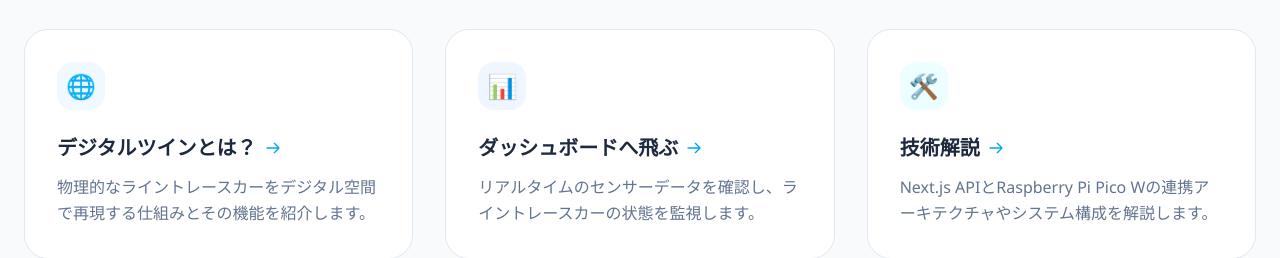
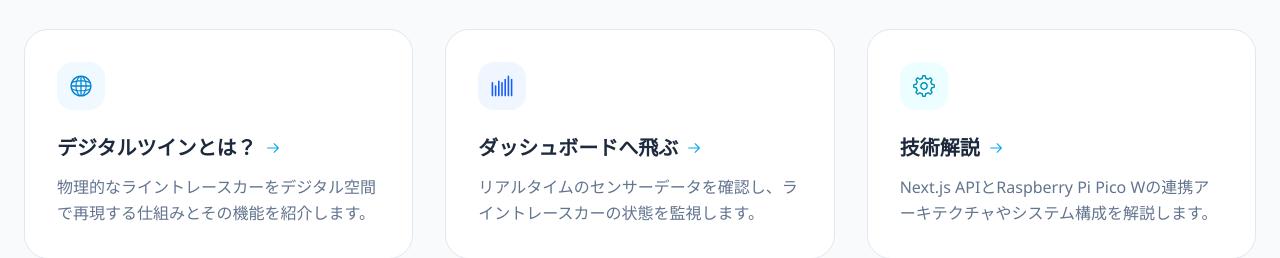
Before and after one commit to Juna1013/4th-PBL-front, a Next.js app: page / in a window 1280 px wide. Shown: the part 414-672 px from the top of the page. Built offline with nearby package versions, Linux system fonts and the light colour scheme.

Commit message:
アイコンを絵文字からRadix Iconsに変更

```diff
--- a/package.json
+++ b/package.json
@@ -9,6 +9,7 @@
     "lint": "eslint"
   },
   "dependencies": {
+    "@radix-ui/react-icons": "^1.3.2",
     "@tailwindcss/typography": "^0.5.19",
     "gray-matter": "^4.0.3",
     "next": "16.1.0",
--- a/src/app/dashboard/page.tsx
+++ b/src/app/dashboard/page.tsx
@@ -4,6 +4,7 @@ import { useTelemetry } from '@/hooks/useTelemetry';
 import { useEffect, useState, useRef } from 'react';
 import Navigation from '@/components/Navigation';
 import LineVisualizer from '@/components/dashboard/LineVisualizer';
+import { RocketIcon, TargetIcon, ClipboardCopyIcon, CodeIcon, UpdateIcon } from '@radix-ui/react-icons';
 
 export default function Dashboard() {
     const { data, dataCount, error } = useTelemetry(500);
@@ -103,7 +104,9 @@ export default function Dashboard() {
                         {/* デジタルツイン可視化 */}
                         <section>
                             <div className="flex items-center gap-3 mb-6">
-                                <div className="p-2 bg-sky-100/50 rounded-lg text-xl">🏎️</div>
+                                <div className="p-2 bg-sky-100/50 rounded-lg text-xl flex items-center justify-center">
+                                    <RocketIcon className="w-6 h-6 text-sky-600" />
+                                </div>
                                 <div>
                                     <h2 className="text-xl font-semibold text-slate-800">Digital Twin Monitor</h2>
                                     <p className="text-xs text-slate-500">Real-time 2D Visualization</p>
@@ -121,7 +124,9 @@ export default function Dashboard() {
                         <section>
                             <div className="flex justify-between items-center mb-6">
                                 <div className="flex items-center gap-3">
-                                    <div className="p-2 bg-blue-100/50 rounded-lg text-xl">📍</div>
+                                    <div className="p-2 bg-blue-100/50 rounded-lg text-xl flex items-center justify-center">
+                                        <TargetIcon className="w-6 h-6 text-blue-600" />
+                                    </div>
                                     <div>
                                         <h2 className="text-xl font-semibold text-slate-800">センサーアレイ</h2>
                                         <p className="text-xs text-slate-500">8チャンネル 光学ライン検出</p>
@@ -171,7 +176,7 @@ export default function Dashboard() {
                                             <span className="text-3xl font-light text-slate-800 font-mono tracking-widest">{sensorBinary}</span>
                                         </div>
                                         <div className="w-10 h-10 rounded-full bg-sky-100 text-sky-500 flex items-center justify-center">
-                                            <svg className="w-5 h-5" fill="none" stroke="currentColor" viewBox="0 0 24 24"><path strokeLinecap="round" strokeLinejoin="round" strokeWidth={2} d="M10 20l4-16m4 4l4 4-4 4M6 16l-4-4 4-4" /></svg>
+                                            <CodeIcon className="w-5 h-5" />
                                         </div>
                                     </div>
                                 </div>
@@ -194,7 +199,7 @@ export default function Dashboard() {
                                     }}
                                     className="text-xs bg-slate-100 hover:bg-slate-200 text-slate-600 border border-slate-200 px-3 py-1 rounded-full transition-colors flex items-center gap-1"
                                 >
-                                    <svg className="w-3 h-3" fill="none" stroke="currentColor" viewBox="0 0 24 24"><path strokeLinecap="round" strokeLinejoin="round" strokeWidth={2} d="M8 5H6a2 2 0 00-2 2v12a2 2 0 002 2h10a2 2 0 002-2v-1M8 5a2 2 0 002 2h2a2 2 0 002-2M8 5a2 2 0 012-2h2a2 2 0 012 2m0 0h2a2 2 0 012 2v3m2 4H10m0 0l3-3m-3 3l3 3" /></svg>
+                                    <ClipboardCopyIcon className="w-3 h-3" />
                                     Copy All
                                 </button>
                             </div>
--- a/src/app/page.tsx
+++ b/src/app/page.tsx
@@ -2,6 +2,7 @@
 
 import Link from 'next/link';
 import Navigation from '@/components/Navigation';
+import { GlobeIcon, BarChartIcon, GearIcon, ArrowRightIcon } from '@radix-ui/react-icons';
 
 export default function Home() {
   return (
@@ -31,11 +32,11 @@ export default function Home() {
           <Link href="/features" className="block p-8 rounded-3xl bg-white border border-slate-200 hover:border-sky-400/50 hover:shadow-lg hover:shadow-sky-100 transition-all group relative overflow-hidden">
             <div className="absolute inset-0 bg-gradient-to-br from-sky-50 to-transparent opacity-0 group-hover:opacity-100 transition-opacity" />
             <div className="w-12 h-12 bg-sky-50 rounded-2xl flex items-center justify-center mb-6 group-hover:scale-110 transition-transform relative z-10">
-              <span className="text-2xl">🌐</span>
+              <GlobeIcon className="w-6 h-6 text-sky-600" />
             </div>
             <h3 className="text-xl font-bold text-slate-800 mb-3 relative z-10 flex items-center gap-2">
               デジタルツインとは？
-              <svg className="w-4 h-4 text-sky-500 transform group-hover:translate-x-1 transition-transform" fill="none" stroke="currentColor" viewBox="0 0 24 24"><path strokeLinecap="round" strokeLinejoin="round" strokeWidth={2} d="M14 5l7 7m0 0l-7 7m7-7H3" /></svg>
+              <ArrowRightIcon className="w-4 h-4 text-sky-500 transform group-hover:translate-x-1 transition-transform" />
             </h3>
             <p className="text-slate-500 leading-relaxed relative z-10">
               物理的なライントレースカーをデジタル空間で再現する仕組みとその機能を紹介します。
@@ -45,11 +46,11 @@ export default function Home() {
           <Link href="/dashboard" className="block p-8 rounded-3xl bg-white border border-slate-200 hover:border-sky-400/50 hover:shadow-lg hover:shadow-sky-100 transition-all group relative overflow-hidden">
             <div className="absolute inset-0 bg-gradient-to-br from-sky-50 to-transparent opacity-0 group-hover:opacity-100 transition-opacity" />
             <div className="w-12 h-12 bg-blue-50 rounded-2xl flex items-center justify-center mb-6 group-hover:scale-110 transition-transform relative z-10">
-              <span className="text-2xl">📊</span>
+              <BarChartIcon className="w-6 h-6 text-blue-600" />
             </div>
             <h3 className="text-xl font-bold text-slate-800 mb-3 relative z-10 flex items-center gap-2">
               ダッシュボードへ飛ぶ
-              <svg className="w-4 h-4 text-sky-500 transform group-hover:translate-x-1 transition-transform" fill="none" stroke="currentColor" viewBox="0 0 24 24"><path strokeLinecap="round" strokeLinejoin="round" strokeWidth={2} d="M14 5l7 7m0 0l-7 7m7-7H3" /></svg>
+              <ArrowRightIcon className="w-4 h-4 text-sky-500 transform group-hover:translate-x-1 transition-transform" />
             </h3>
             <p className="text-slate-500 leading-relaxed relative z-10">
               リアルタイムのセンサーデータを確認し、ライントレースカーの状態を監視します。
@@ -59,11 +60,11 @@ export default function Home() {
           <Link href="/about" className="block p-8 rounded-3xl bg-white border border-slate-200 hover:border-sky-400/50 hover:shadow-lg hover:shadow-sky-100 transition-all group relative overflow-hidden">
             <div className="absolute inset-0 bg-gradient-to-br from-sky-50 to-transparent opacity-0 group-hover:opacity-100 transition-opacity" />
             <div className="w-12 h-12 bg-cyan-50 rounded-2xl flex items-center justify-center mb-6 group-hover:scale-110 transition-transform relative z-10">
-              <span className="text-2xl">🛠️</span>
+              <GearIcon className="w-6 h-6 text-cyan-600" />
             </div>
             <h3 className="text-xl font-bold text-slate-800 mb-3 relative z-10 flex items-center gap-2">
               技術解説
-              <svg className="w-4 h-4 text-sky-500 transform group-hover:translate-x-1 transition-transform" fill="none" stroke="currentColor" viewBox="0 0 24 24"><path strokeLinecap="round" strokeLinejoin="round" strokeWidth={2} d="M14 5l7 7m0 0l-7 7m7-7H3" /></svg>
+              <ArrowRightIcon className="w-4 h-4 text-sky-500 transform group-hover:translate-x-1 transition-transform" />
             </h3>
             <p className="text-slate-500 leading-relaxed relative z-10">
               Next.js APIとRaspberry Pi Pico Wの連携アーキテクチャやシステム構成を解説します。
```
Also changed, not shown: 1 other file (tests, documents, lock files or other folders).
